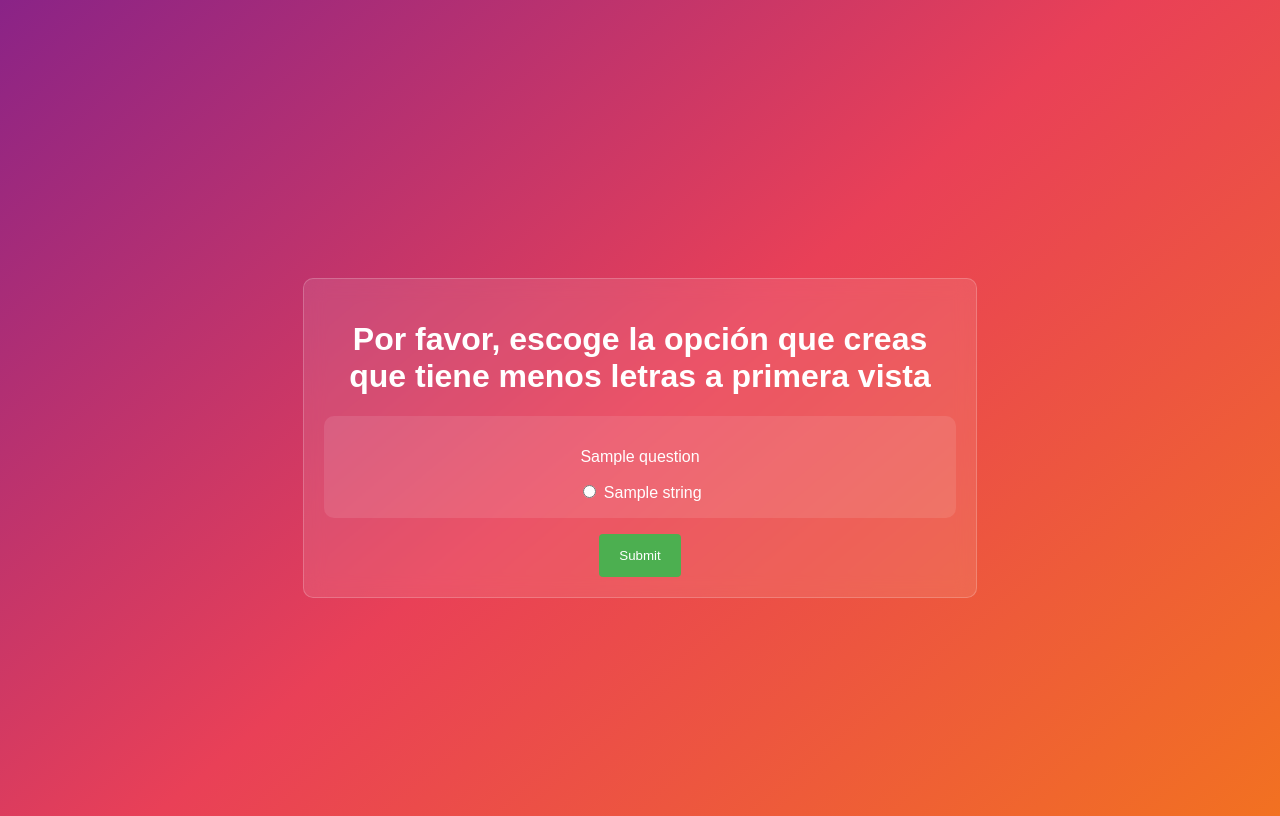
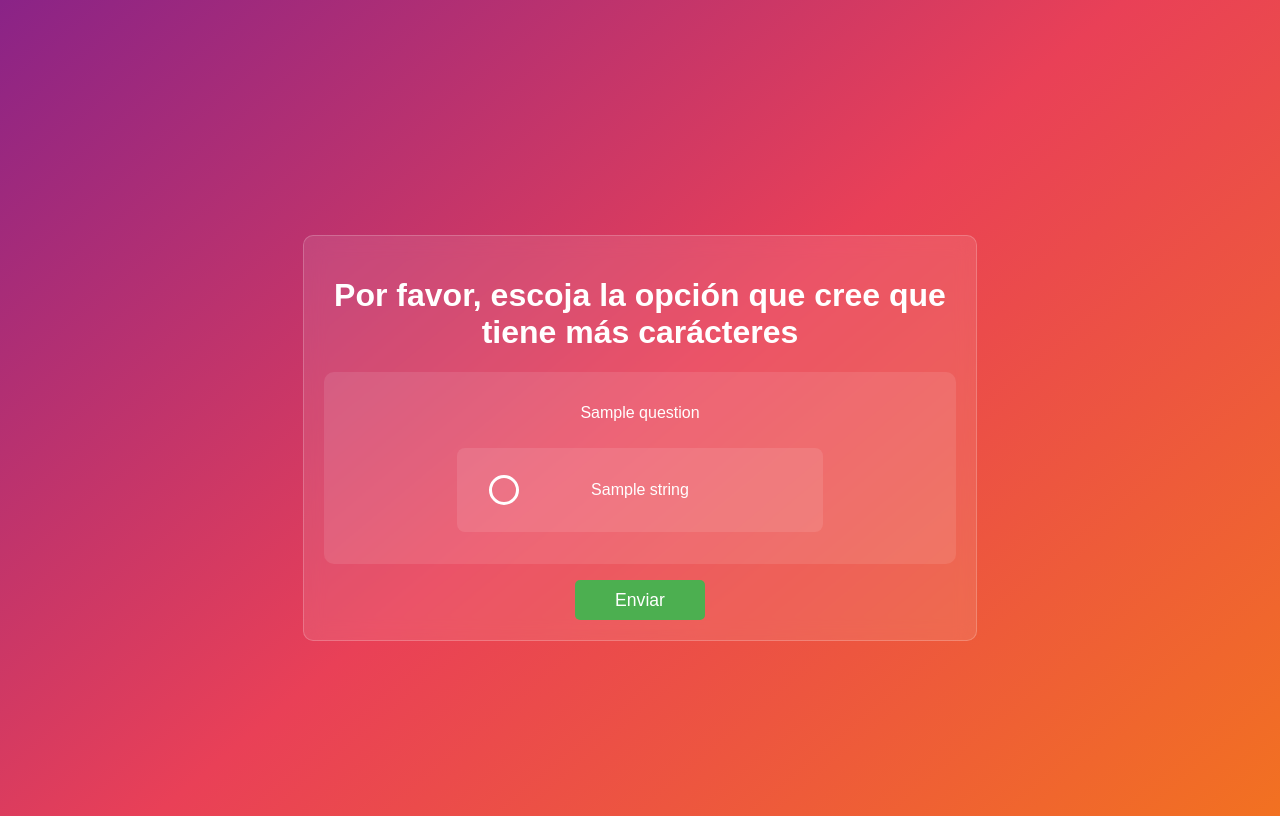
Before and after one commit to kbtale/surveys-palindot, a Flask app: template palindot_surveys/templates/survey.html in a window 1280 px wide. Run offline with Flask 3, Linux system fonts and the light colour scheme; the template is opened without the code that fills it: most values are stand-ins (such as "Sample title", 1, 10 or a date in 2020).

Commit message:
adding front

```diff
--- a/palindot_surveys/app.py
+++ b/palindot_surveys/app.py
@@ -4,12 +4,12 @@ import string
 import requests
 
 app = Flask(__name__)
-app.secret_key = 'your_secret_key'  # Replace with your secret key
+app.secret_key = 'whatever'  # Replace with your secret key
 
 def generate_string(length=10):
     """Generate a random string of fixed length."""
-    letters = string.ascii_lowercase
-    return ''.join(random.choice(letters) for _ in range(length))
+    url_chars = string.ascii_letters + string.digits + "$-_.+!*'()"
+    return ''.join(random.choice(url_chars) for _ in range(length))
 
 def generate_palindrome(length=10):
     """Generate a random palindromic string of fixed length."""
@@ -18,12 +18,18 @@ def generate_palindrome(length=10):
     second_half = first_half[::-1] if length % 2 == 0 else first_half[-1::-1]
     return first_half + second_half
 
+def randomize_order():
+    """Randomly return either generate_string() or generate_palindrome() first."""
+    funcs = [generate_string(), generate_palindrome()]
+    random.shuffle(funcs)
+    return funcs
+
 @app.route('/', methods=['GET', 'POST'])
 def survey():
     if request.method != 'POST':
         questions = ['Question 01', 'Question 02', 'Question 03', 'Question 04', 'Question 05', 'Question 06', 'Question 07', 'Question 08', 'Question 09', 'Question 10']
         # Generate a new string and a new palindrome for each question
-        session['questions_with_strings'] = {q: [generate_string(), generate_palindrome()] for q in questions}
+        session['questions_with_strings'] = {q: randomize_order() for q in questions}
         print("Session: ")
         print(session['questions_with_strings'])
 
@@ -44,7 +50,7 @@ def survey():
         response = requests.post(make_webhook_url, json=data_for_webhook)
         # Generate a new string and a new palindrome for each question
         questions = ['Question 01', 'Question 02', 'Question 03', 'Question 04', 'Question 05', 'Question 06', 'Question 07', 'Question 08', 'Question 09', 'Question 10']
-        session['questions_with_strings'] = {q: [generate_string(), generate_palindrome()] for q in questions}
+        session['questions_with_strings'] = {q: randomize_order() for q in questions}
 
     return render_template('survey.html', questions=session.get('questions_with_strings', {}))
 
--- a/palindot_surveys/templates/survey.html
+++ b/palindot_surveys/templates/survey.html
@@ -35,40 +35,184 @@
             padding: 1em 0;
         }
         .options {
-            display: flex;
-            justify-content: space-around;
+            margin-bottom: 1em;
         }
-        input[type="submit"] {
-            display: block;
-            margin: 0 auto;
+        :root {
+            --cSize: 30px;
+            --cInactive: #fff;
+            --cActive: #44b;
+            --particleSize: 0px;
+            --cEasing: ease;
+            --cTiming: 0.5s;
+            --innerPaddingSize: 30px;
+        }
+
+        .particles-checkbox {
+            height: var(--cSize);
+            width: var(--cSize);
+            display: inline-flex;
+            -webkit-appearance: none;
+                -moz-appearance: none;
+                    appearance: none;
+            border: 3px #fff solid;
+            border-radius: 50%;
+            position: relative;
+            cursor: pointer;
+            transition: all var(--cTiming) var(--cEasing);
+            margin: 2px;
+        }
+        .particles-checkbox:focus {
+        outline: 0;
+        }
+        .particles-checkbox:checked {
+        background-color: var(--cActive);
+        }
+        .particles-checkbox:checked::after {
+            background-color: #ffffff;
+            height: calc(var(--cSize) * 0.3);
+            width: calc(var(--cSize) * 0.3);
+        }
+        .particles-checkbox:checked::before {
+        -webkit-animation: particleAnimate var(--cTiming) var(--cEasing) forwards;
+                animation: particleAnimate var(--cTiming) var(--cEasing) forwards;
+        }
+        .particles-checkbox:checked + span {
+        border-color: #577af3;
+        color: #babed4;
+        }
+        .particles-checkbox::before, .particles-checkbox::after {
+            content: "";
+            position: absolute;
+            top: 0;
+            bottom: 0;
+            left: 0;
+            right: 0;
+            margin: auto;
+            border-radius: inherit;
+            height: 0px;
+            width: 0px;
+        }
+        .particles-checkbox::after {
+        transition: all var(--cTiming) var(--cEasing);
+        }
+        .particles-checkbox::before {
+        --particleSize: 4px;
+        height: var(--particleSize);
+        width: var(--particleSize);
+        z-index: 2;
+        }
+
+        @-webkit-keyframes particleAnimate {
+        0% {
+            box-shadow: 0px 0px 0px transparent, NaNpx NaNpx transparent, NaNpx NaNpx transparent, 0px 0px 0px transparent, NaNpx NaNpx transparent, NaNpx NaNpx transparent, 0px 0px 0px transparent, NaNpx NaNpx transparent, NaNpx NaNpx transparent;
+            transform: rotate(0turn);
+            opacity: 1;
+        }
+        50%,
+        100% {
+            box-shadow: 0px 0px 0px transparent, -2.23929px 19.87424px #f94144, -19.49856px -4.45042px #f94144, 6.60558px -18.87767px #f94144, 18.01938px 8.67767px #f94144, -10.64064px 16.93448px #f94144, -15.63663px -12.4698px #f94144, 14.14214px -14.14214px #f94144, 0px 0px 0px transparent, -25.98076px -15px #f9c74f, 15px 25.98076px #f9c74f, 0px -30px #f9c74f, 0px 0px 0px transparent, -28.51221px -14.5277px #ffd166, 18.80913px 25.88854px #ffd166, -5.0059px -31.60603px #ffd166, -9.88854px 30.43381px #ffd166, 22.62742px -22.62742px #ffd166;
+            opacity: 1;
+        }
+        100% {
+            opacity: 0;
+            transform: rotate(0.5turn);
+        }
+        }
+
+        @keyframes particleAnimate {
+        0% {
+            box-shadow: 0px 0px 0px transparent, NaNpx NaNpx transparent, NaNpx NaNpx transparent, 0px 0px 0px transparent, NaNpx NaNpx transparent, NaNpx NaNpx transparent, 0px 0px 0px transparent, NaNpx NaNpx transparent, NaNpx NaNpx transparent;
+            transform: rotate(0turn);
+            opacity: 1;
+        }
+        50%,
+        100% {
+            box-shadow: 0px 0px 0px transparent, -2.23929px 19.87424px #f94144, -19.49856px -4.45042px #f94144, 6.60558px -18.87767px #f94144, 18.01938px 8.67767px #f94144, -10.64064px 16.93448px #f94144, -15.63663px -12.4698px #f94144, 14.14214px -14.14214px #f94144, 0px 0px 0px transparent, -25.98076px -15px #f9c74f, 15px 25.98076px #f9c74f, 0px -30px #f9c74f, 0px 0px 0px transparent, -28.51221px -14.5277px #ffd166, 18.80913px 25.88854px #ffd166, -5.0059px -31.60603px #ffd166, -9.88854px 30.43381px #ffd166, 22.62742px -22.62742px #ffd166;
+            opacity: 1;
+        }
+        100% {
+            opacity: 0;
+            transform: rotate(0.5turn);
+        }
+        }
+        .particles-checkbox-container {
+            display: inline-flex;
+            padding: 20px;
+            margin-top: 10px;
+            align-items: center;
+            justify-content: flex-start;
+            border-radius: 8px;
+            cursor: pointer;
+            position: relative;
+            transition: all var(--cTiming) var(--cEasing);
+            background-color: rgba(255, 255, 255, .1);
+            max-width: 80%;
+        }
+        .particles-checkbox-container > label {
+            border: 3px solid transparent;
+            border-radius: calc(var(--innerPaddingSize) * 0.5);
+            padding: 10px;
+            width: 300px;
+            color: #fff;
+            transition: all var(--cTiming) var(--cEasing);
+        }
+        .particles-checkbox-container .particles-checkbox {
+            position: absolute;
+            left: var(--innerPaddingSize);
+        }
+        .btn {
+            width: 130px;
+            height: 40px;
+            font-size: 1.1em;
+            cursor: pointer;
             background-color: #4CAF50;
-            color: white;
-            padding: 14px 20px;
+            color: #fff;
             border: none;
-            cursor: pointer;
-            border-radius: 4px;
+            border-radius: 5px;
+            transition: all .4s;
+        }
+
+        .btn:hover {
+            border-radius: 5px;
+            transform: translateY(-10px);
+            box-shadow: 0 7px 0 -2px #f85959,
+            0 15px 0 -4px #39a2db,
+            0 16px 10px -3px #39a2db;
+        }
+
+        .btn:active {
+            transition: all 0.2s;
+            transform: translateY(-5px);
+            box-shadow: 0 2px 0 -2px #f85959,
+            0 8px 0 -4px #39a2db,
+            0 12px 10px -3px #39a2db;
         }
     </style>
 </head>
 <body>
     <div class="survey">
-        <h1>Por favor, escoge la opción que creas  que tiene menos letras a primera vista</h1>
+        <h1>Por favor, escoja la opción que cree que tiene más carácteres</h1>
         <form method="POST">
             {% for question, strings in questions.items() %}
                 <div class="question">
                     <p>{{ question }}</p>
                     <div class="options">
                         {% for string in strings %}
-                            <div>
-                                <input type="radio" id="{{ string }}" name="{{ question }}" value="{{ string }}">
+                            <div class="particles-checkbox-container">
+                                <input type="radio" id="{{ string }}" name="{{ question }}" value="{{ string }}" class="particles-checkbox">
                                 <label for="{{ string }}">{{ string }}</label><br>
                             </div>
                         {% endfor %}
                     </div>
                 </div>
             {% endfor %}
-            <input type="submit" value="Submit">
+            <input class="btn" type="submit" value="Enviar">
         </form>
     </div>
+    <script>
+        if ( window.history.replaceState ) {
+            window.history.replaceState( null, null, window.location.href );
+        }
+    </script>
 </body>
 </html>
```
